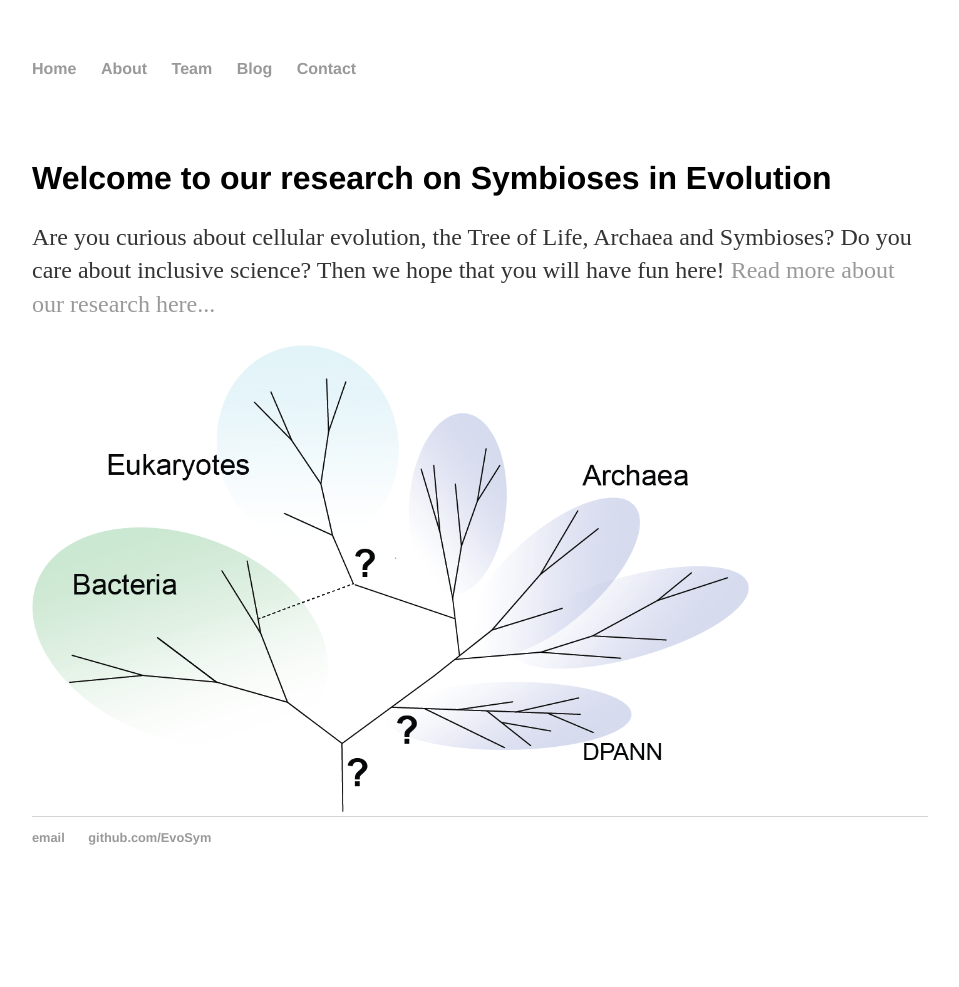
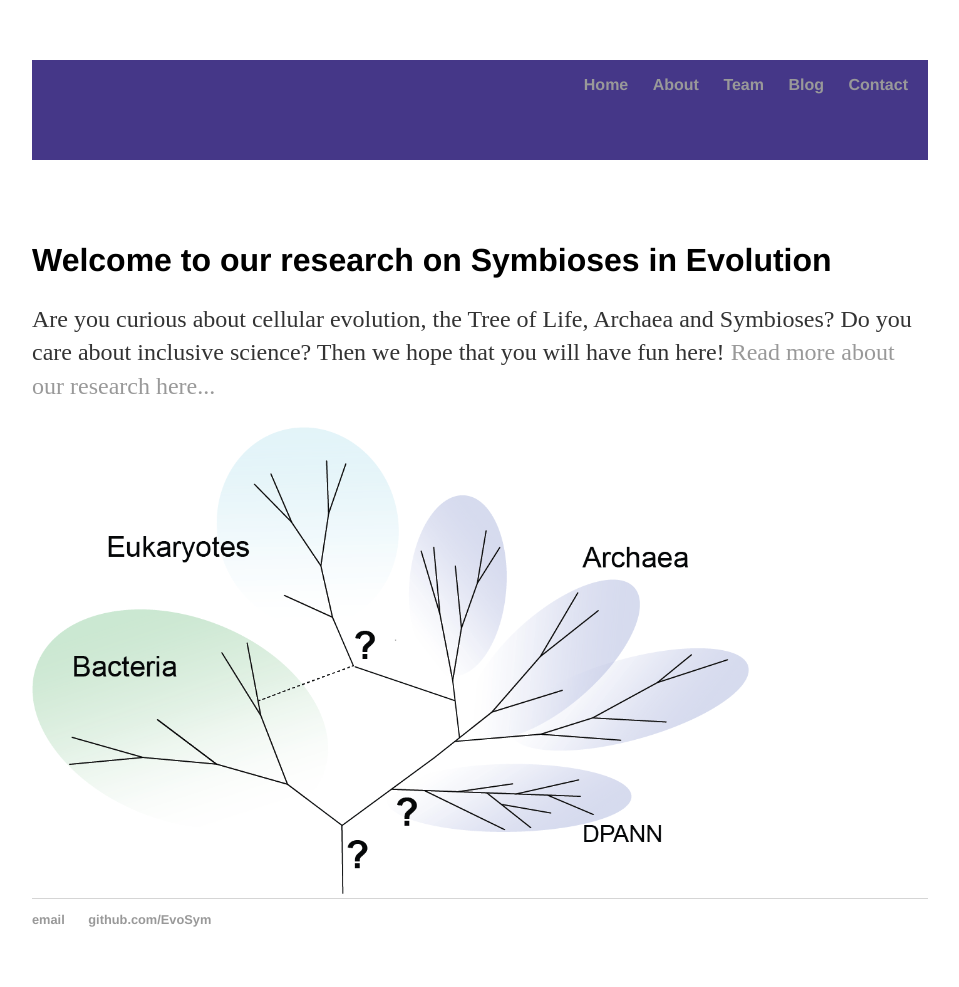
Before and after one commit to EvoSym/EvoSym.github.io, a Jekyll site: the page built from index.html, in a window 1280 px wide. Shown: the whole page, without its empty margins (160-1119 px from the left). Built offline with Jekyll 4.4.1, drawn with Linux system fonts in a browser that asks for light colours; before the commit the page ends 905 px from its top, so only the background shows below that.

Commit message:
Update main.css

```diff
--- a/css/main.css
+++ b/css/main.css
@@ -1,8 +1,30 @@
+nav {
+    width: 100%;
+    height: 100px;
+    display: block;
+    background-color: #453788;
+ }
+
+nav .inner {
+    width: 70%;
+    height: 100%;
+    display: block;
+    background-color: #453788;
+}
+
+
 body {
     margin: 60px auto;
     width: 70%;
 }
-nav ul, footer ul {
+nav ul {
+    font-family:'Helvetica', 'Arial', 'Sans-Serif';
+    padding: 0px;
+    list-style: none;
+    font-weight: bold;
+    float: right;
+}
+footer ul {
     font-family:'Helvetica', 'Arial', 'Sans-Serif';
     padding: 0px;
     list-style: none;
```
